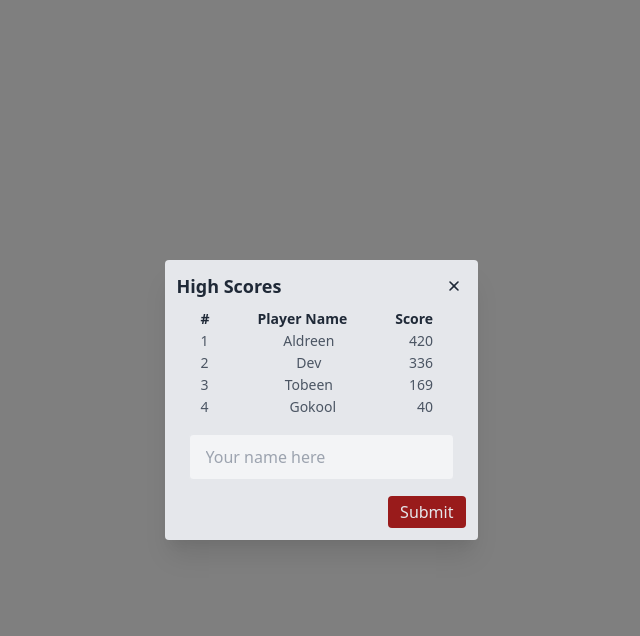
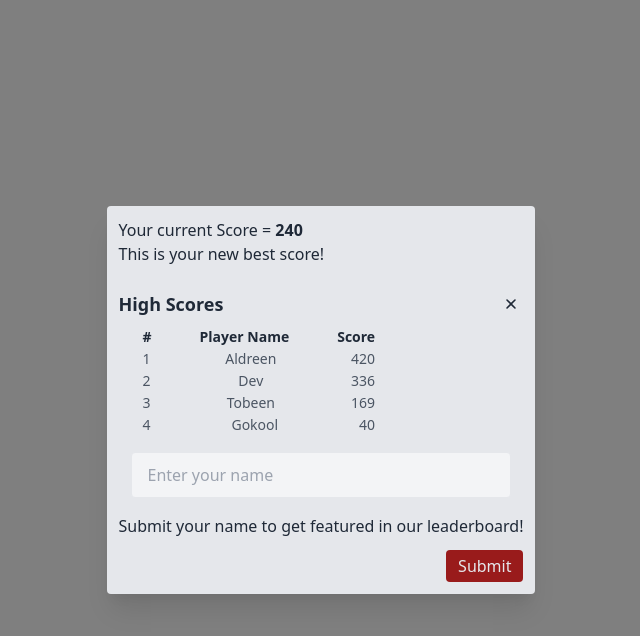
Before and after one commit to gokz1119/dino-game-modal, a website: page build/index.html in a window 1280 px wide. Both pictures are taken after a click on the button "High Scores". Shown: the whole page, without its empty margins (319-959 px from the left). Drawn offline with nearby package versions, Linux system fonts and the light colour scheme.

Commit message:
create script.js

```diff
--- a/build/index.html
+++ b/build/index.html
@@ -1,34 +1,54 @@
 <!DOCTYPE html>
 <html lang="en">
-
   <head>
-    <link href="https://unpkg.com/tailwindcss@^1.0/dist/tailwind.min.css" rel="stylesheet">
+    <link
+      href="https://unpkg.com/tailwindcss@^1.0/dist/tailwind.min.css"
+      rel="stylesheet"
+    />
     <title>Dialog</title>
+    <script defer src="./script.js"></script>
   </head>
 
   <body class="h-screen p-12 flex justify-center items-center">
-
-    <button class="px-6 py-3 bg-red-600 text-gray-100 rounded shadow" id="delete-btn">
+    <button
+      class="px-6 py-3 bg-red-600 text-gray-100 rounded shadow"
+      id="delete-btn"
+    >
       High Scores
     </button>
 
-    <div class="bg-black bg-opacity-50 absolute inset-0 hidden justify-center items-center" id="overlay">
-        <div class="bg-gray-200 max-w-md py-3 px-3 rounded shadow-xl text-gray-800">
+    <div
+      class="bg-black bg-opacity-50 absolute inset-0 hidden justify-center items-center"
+      id="overlay"
+    >
+      <div
+        class="bg-gray-200 max-w-md py-3 px-3 rounded shadow-xl text-gray-800"
+      >
+        <h2>Your current Score = <b>240</b></h2>
+        <p>This is your new best score!</p>
+        <br />
         <div class="flex justify-between items-center">
           <h4 class="text-lg font-bold justify-self-center">High Scores</h4>
-                <svg class="h-6 w-6 cursor-pointer p-1 hover:bg-gray-300 rounded-full" id="close-modal"
-                    fill="currentColor" viewBox="0 0 20 20">
-                    <path fill-rule="evenodd"
+          <button id="close-btn">
+            <svg
+              class="h-6 w-6 cursor-pointer p-1 hover:bg-gray-300 rounded-full"
+              fill="currentColor"
+              viewBox="0 0 20 20"
+            >
+              <path
+                fill-rule="evenodd"
                 d="M4.293 4.293a1 1 0 011.414 0L10 8.586l4.293-4.293a1 1 0 111.414 1.414L11.414 10l4.293 4.293a1 1 0 01-1.414 1.414L10 11.414l-4.293 4.293a1 1 0 01-1.414-1.414L8.586 10 4.293 5.707a1 1 0 010-1.414z"
-                        clip-rule="evenodd"></path>
+                clip-rule="evenodd"
+              ></path>
             </svg>
+          </button>
         </div>
         <div class="mt-2 text-sm">
           <table>
             <tr class="text-gray-800 flex justify-between">
-                        <th class="px-6">#</td>
-                        <th class="px-6">Player Name</td>
-                        <th class="px-6">Score</td>
+              <th class="px-6">#</th>
+              <th class="px-6">Player Name</th>
+              <th class="px-6">Score</th>
             </tr>
             <tr class="text-gray-600 flex justify-between">
               <td class="px-6">1</td>
@@ -54,35 +74,23 @@
         </div>
 
         <div class="my-4 px-3">
-                <input type="text" placeholder="Your name here"
-                    class="appearance-none block w-full bg-gray-100 text-gray-700 border border-gray-200 rounded py-3 px-4 leading-tight focus:outline-none focus:bg-white focus:border-gray-500">
+          <input
+            type="text"
+            id="playerName"
+            placeholder="Enter your name"
+            class="appearance-none block w-full bg-gray-100 text-gray-700 border border-gray-200 rounded py-3 px-4 leading-tight focus:outline-none focus:bg-white focus:border-gray-500"
+          />
         </div>
+        <p>Submit your name to get featured in our leaderboard!</p>
         <div class="mt-3 flex justify-end space-x-3">
-                <button class="px-3 py-1 bg-red-800 text-gray-200 hover:bg-red-600 rounded">Submit</button>
+          <button
+            onclick="handleSubmit()"
+            class="px-3 py-1 bg-red-800 text-gray-200 hover:bg-red-600 rounded"
+          >
+            Submit
+          </button>
         </div>
       </div>
     </div>
-
-    <script>
-        window.addEventListener('DOMContentLoaded', () => {
-            const overlay = document.querySelector('#overlay')
-            const delBtn = document.querySelector('#delete-btn')
-            const closeBtn = document.querySelector('#close-modal')
-
-            const toggleModal = () => {
-                overlay.classList.toggle('hidden')
-                overlay.classList.toggle('flex')
-            }
-
-            delBtn.addEventListener('click', toggleModal)
-
-            closeBtn.addEventListener('click', toggleModal)
-        })
-
-    </script>
   </body>
-
 </html>
-</body>
-
-</html>
--- /dev/null
+++ b/build/script.js
@@ -0,0 +1,24 @@
+const overlay = document.querySelector("#overlay");
+const delBtn = document.querySelector("#delete-btn");
+const closeBtn = document.querySelector("#close-btn");
+const nameInput = document.querySelector("#playerName");
+
+const toggleModal = () => {
+  overlay.classList.toggle("hidden");
+  overlay.classList.toggle("flex");
+};
+
+delBtn.addEventListener("click", toggleModal);
+closeBtn.addEventListener("click", toggleModal);
+
+const handleSubmit = () => {
+  const playerName = nameInput.value;
+  if (!playerName || playerName.length < 3) {
+    return alert("Please enter a valid name!");
+  }
+  console.log(playerName);
+  nameInput.value = "";
+  // logic to connect to db
+  alert("Score uploaded ✨");
+  toggleModal();
+};
```
Lines whose indentation alone changed are shown as unchanged.
